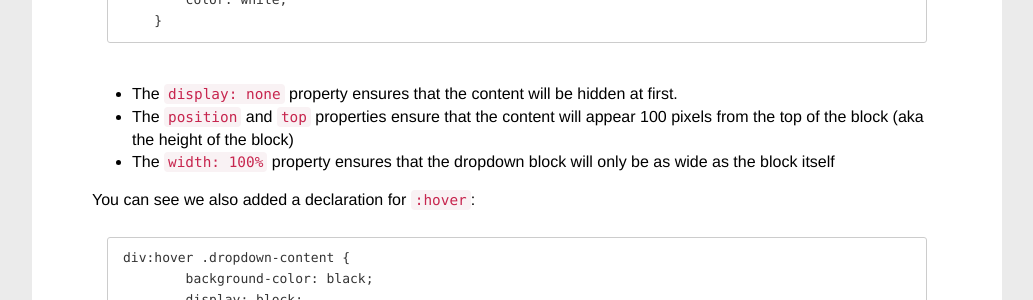
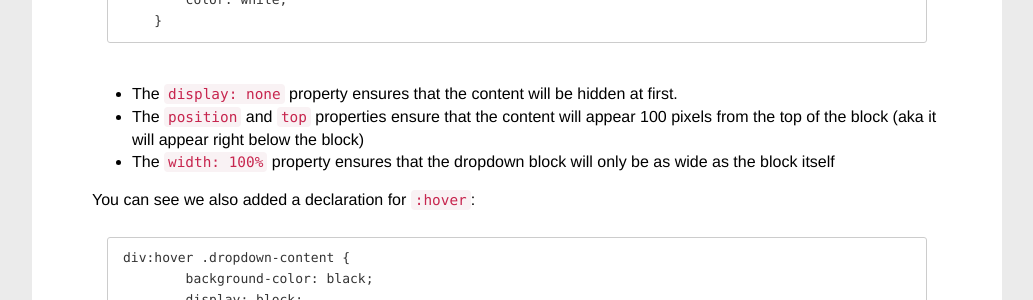
Before and after one commit to allejo/Intro-To-Web, a Jekyll site: the page built from _lessons/chapter-02/lesson-3-hover-and-pseudoelements.md, in a window 1280 px wide and 900 px high, scrolled down 1853 px. Shown: the part 152-452 px from the top of the window, without its empty margins (123-1156 px from the left). Built offline with Jekyll 4.4.1, drawn with Linux system fonts in a browser that asks for light colours; nearby versions of some CDN libraries; comment, search, counter and statistics services are not loaded.

Commit message:
reworded an explanation

````diff
--- a/_lessons/chapter-02/lesson-3-hover-and-pseudoelements.md
+++ b/_lessons/chapter-02/lesson-3-hover-and-pseudoelements.md
@@ -107,7 +107,7 @@ This is where things ramp up. In the style sheet, you can see we added the decla
 ```
 
 - The `display: none` property ensures that the content will be hidden at first.
-- The `position` and `top` properties ensure that the content will appear 100 pixels from the top of the block (aka the height of the block)
+- The `position` and `top` properties ensure that the content will appear 100 pixels from the top of the block (aka it will appear right below the block)
 - The `width: 100%` property ensures that the dropdown block will only be as wide as the block itself
 
 You can see we also added a declaration for `:hover`:
````
